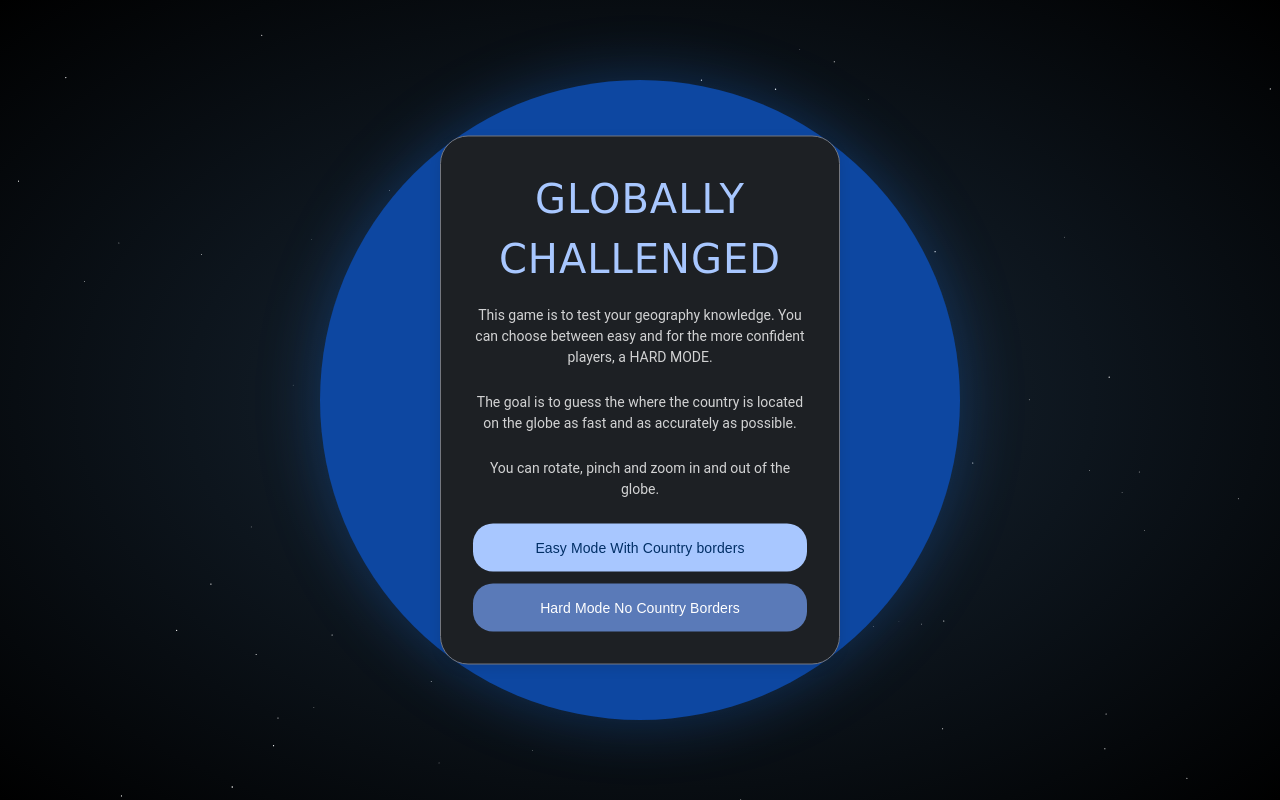
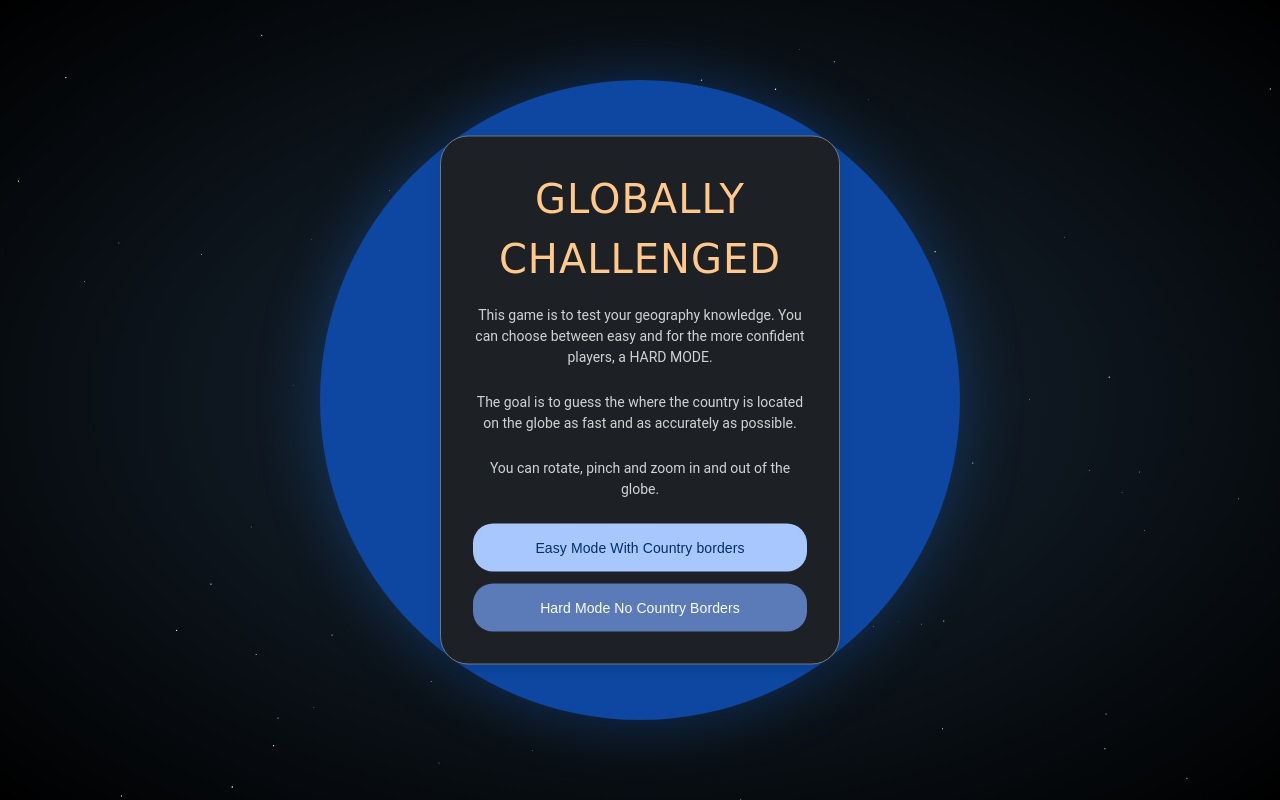
Before and after one commit to MisterRGB/GlobeGuess, a plain HTML site: page index.html in a window 1280 px wide. Shown: the top 800 px of the page. Drawn offline with nearby package versions, Linux system fonts and the light colour scheme; no server answers; some icons are missing; a web font is replaced by a local one.

Commit message:
Update styles.css

```diff
--- a/styles.css
+++ b/styles.css
@@ -385,7 +385,7 @@ button:active {
 }
 
 .start-screen h1 {
-  color: var(--md-sys-color-primary);
+  color: rgb(255, 201, 139);
   margin-bottom: 16px;
   font-size: 2.5em;
   font-weight: 500;
```
